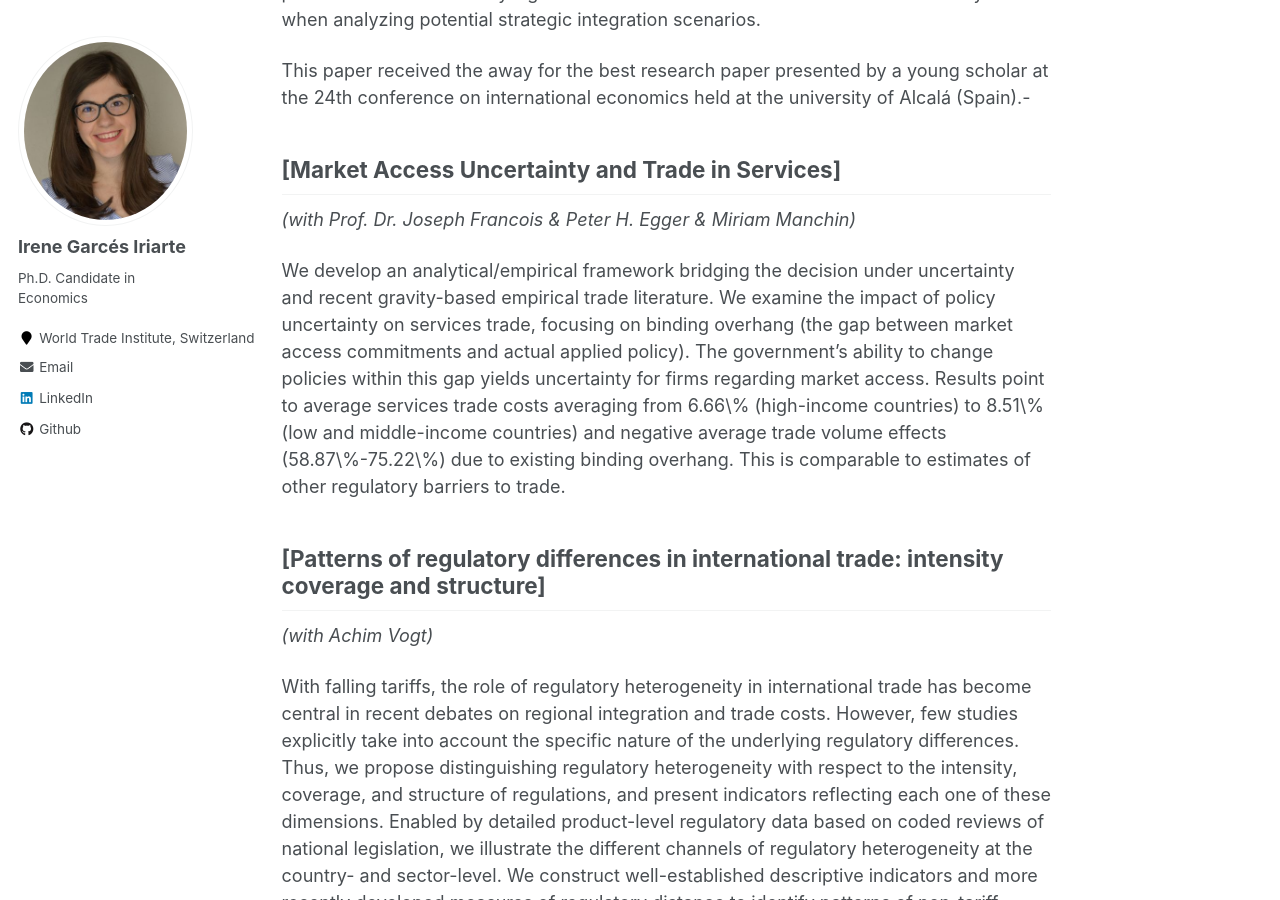
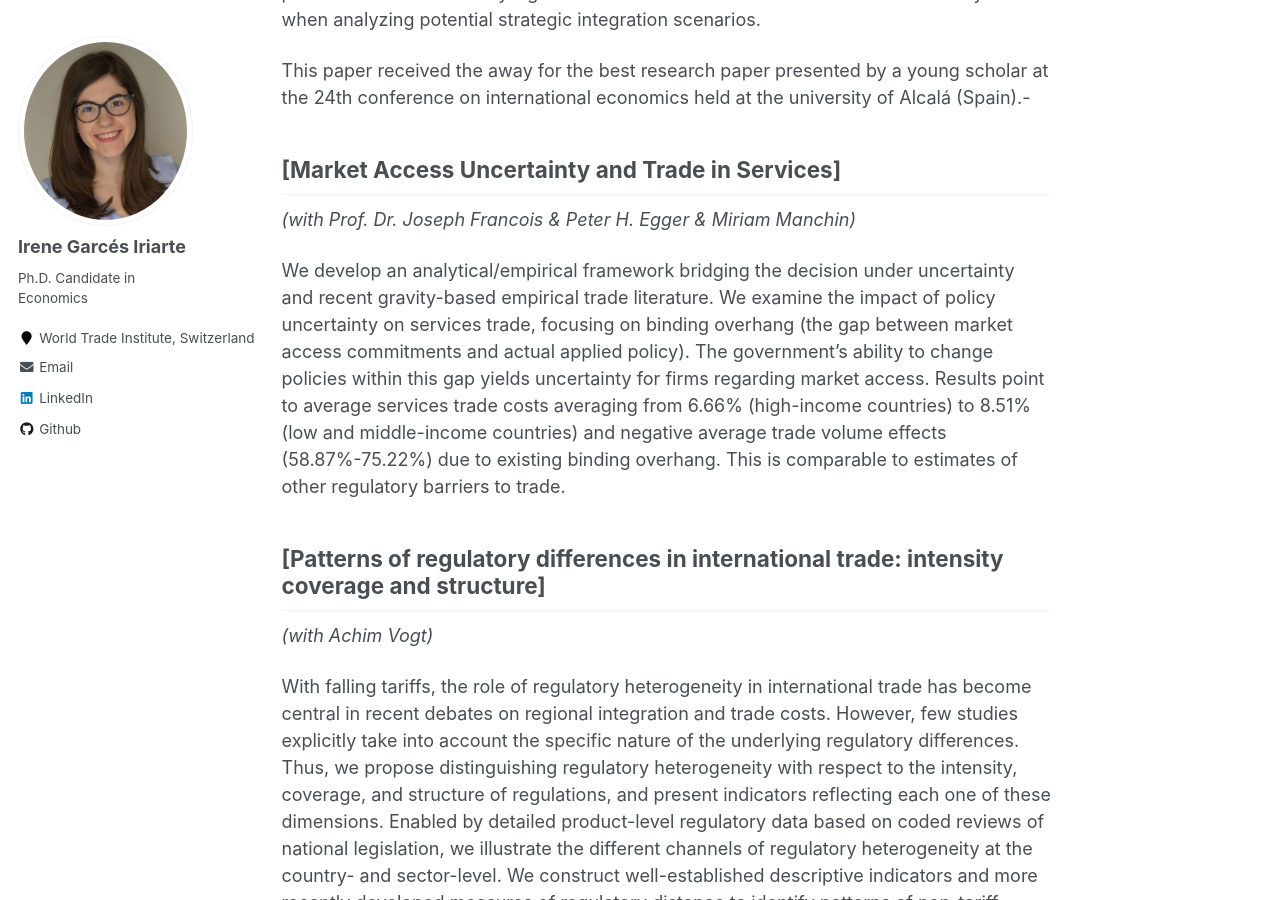
Before and after one commit to IreneGarces/irenegarces.github.io, a Jekyll site: the page built from _pages/research.md, in a window 1280 px wide and 900 px high, scrolled down 1019 px. Built offline with Jekyll 4.4.1, drawn with Linux system fonts in a browser that asks for light colours.

```diff
--- a/_pages/research.md
+++ b/_pages/research.md
@@ -39,7 +39,7 @@ This paper received the away for the best research paper presented by a young sc
 ## [Market Access Uncertainty and Trade in Services]
 *(with Prof. Dr. Joseph Francois & Peter H. Egger & Miriam Manchin)*
 
- We develop an analytical/empirical framework bridging the decision under uncertainty and recent gravity-based empirical trade literature. We examine the impact of policy uncertainty on services trade, focusing on binding overhang (the gap between market access commitments and actual applied policy). The government's ability to change policies within this gap yields uncertainty for firms regarding market access. Results point to average services trade costs averaging from 6.66\% (high-income countries) to 8.51\% (low and middle-income countries) and negative average trade volume effects (58.87\%-75.22\%) due to existing binding overhang.  This is comparable to estimates of other regulatory barriers to trade.
+ We develop an analytical/empirical framework bridging the decision under uncertainty and recent gravity-based empirical trade literature. We examine the impact of policy uncertainty on services trade, focusing on binding overhang (the gap between market access commitments and actual applied policy). The government's ability to change policies within this gap yields uncertainty for firms regarding market access. Results point to average services trade costs averaging from 6.66% (high-income countries) to 8.51% (low and middle-income countries) and negative average trade volume effects (58.87%-75.22%) due to existing binding overhang.  This is comparable to estimates of other regulatory barriers to trade.
 
 
 ## [Patterns of regulatory differences in international trade: intensity coverage and structure]
```
